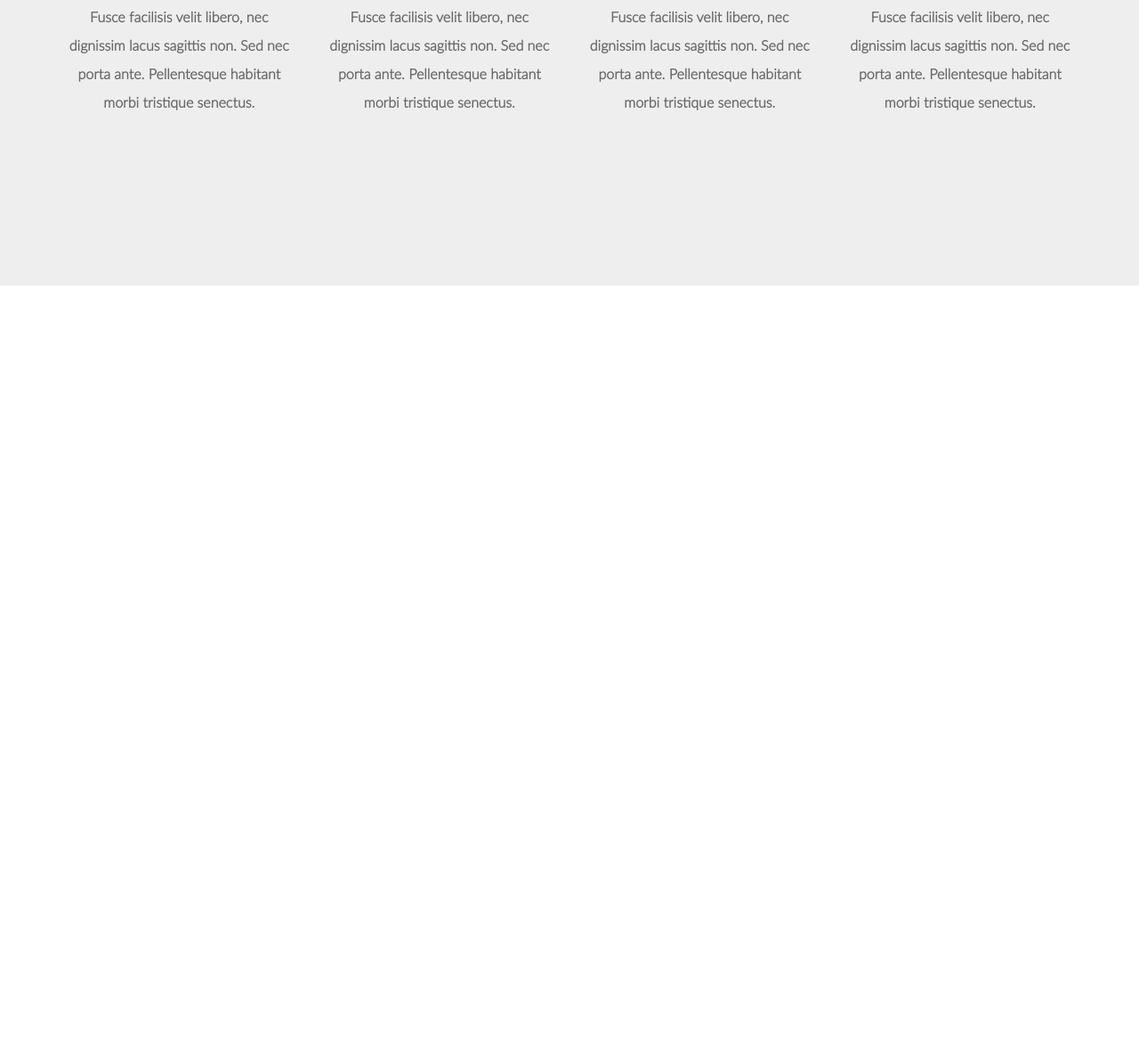
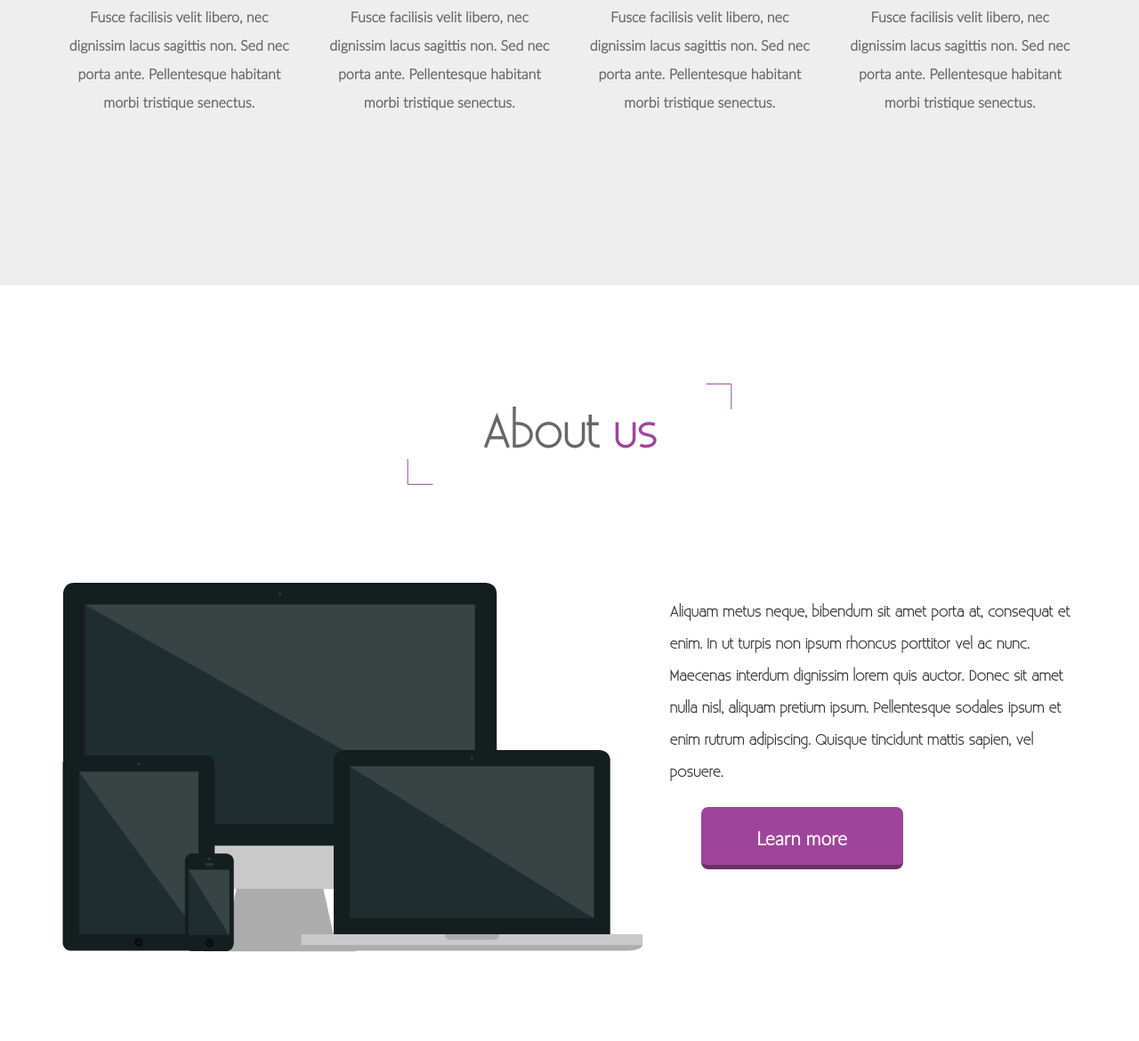
Before and after one commit to BrownySprite47/Bhagaskara, a plain HTML site: page index.html in a window 1280 px wide. Shown: the part 1609-2779 px from the top of the page at 89% size. Before the commit the page ends 1930 px from the top, so only its background shows below. Drawn offline with nearby package versions, Linux system fonts and the light colour scheme; a web font is replaced by a local one.

Commit message:
Блок "About us"
Блок состоит из 2 колонок и заголовка. В первой колонке картинка, во
второй - текст и кнопка.
Также прописала необходимые стили в файле main.css

```diff
--- a/css/main.css
+++ b/css/main.css
@@ -139,3 +139,44 @@ button.navbar-toggle, .nav li a { line-height: 142px; }
 .wrap_cont_box p { font: bold 12pt/2 Lato-Light, sans-serif; }
 .wrap_cont_box .fa:hover { color: #a957a5; }
 .icon_middle:hover { border: 3px solid #a957a5; }
+/* Заголовки */
+.title {
+    font: bold 37pt Existence-Light, sans-serif;
+    color: #676767;
+    margin: 110px auto;
+    text-align: center;
+    max-width: 366px;
+    height: 114px;
+    line-height: 114px;
+    background: url(../images/title-border-left.png) no-repeat, url(../images/title-border-right.png) no-repeat;
+    background-position: bottom left, top right;
+}
+.title span { color: #9f449b; }
+/* Блок "About us" */
+.wrap_about { height: 100%; }
+.wrap_about img {
+    padding-bottom: 100px;
+    width: 100%;
+}
+.about_us_text p {
+    font: bold 12pt Existence-Light, sans-serif;
+    line-height: 36px;
+    padding-top: 16px;
+}
+.about_btn {
+    width: 227px;
+    height: 70px;
+    text-align: center;
+    border-bottom: 5px solid #6b2e68;
+    background-color: #9f449b;
+    display: block;
+    margin: 20px 35px;
+    border-radius: 8px;
+    transition: background-color 1s;
+}
+a .about_btn {
+    font: bold 21px Lato-Light, sans-serif;
+    color: #fff;
+    line-height: 70px;
+}
+.about_btn:hover { background-color: #7f357c; }
--- a/index.html
+++ b/index.html
@@ -146,10 +146,28 @@
             </div>
         </div>
     </div>
-<!-- jQuery (necessary for Bootstrap's JavaScript plugins) -->
-<script src="https://ajax.googleapis.com/ajax/libs/jquery/1.12.4/jquery.min.js"></script>
-<!-- Include all compiled plugins (below), or include individual files as needed -->
-<script src="js/bootstrap.min.js"></script>
-<script src="js/script.js"></script>
+    <div class="wrap_about">
+        <div class="container">
+            <div class="row">
+                <div class="title">
+                    <p>About <span>us</span></p>
+                </div>
+                <div class="col-md-7">
+                    <img src="images/mockup.png" alt="mockup">
+                </div>
+                <div class="about_us_text col-md-5">
+                    <p> Aliquam metus neque, bibendum sit amet porta at, consequat et enim. In ut turpis non ipsum rhoncus porttitor vel ac nunc.  Maecenas interdum dignissim lorem quis auctor. Donec sit amet nulla nisl, aliquam pretium ipsum. Pellentesque sodales ipsum et enim rutrum adipiscing. Quisque tincidunt mattis sapien, vel posuere.</p>
+                    <a href="#"><div class="about_btn">Learn more</div></a>
+                </div>
+
+            </div>
+        </div>
+    </div>
+
+    <!-- jQuery (necessary for Bootstrap's JavaScript plugins) -->
+    <script src="https://ajax.googleapis.com/ajax/libs/jquery/1.12.4/jquery.min.js"></script>
+    <!-- Include all compiled plugins (below), or include individual files as needed -->
+    <script src="js/bootstrap.min.js"></script>
+    <script src="js/script.js"></script>
 </body>
 </html>
```
